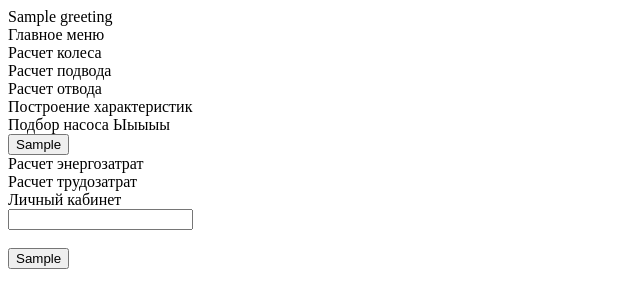
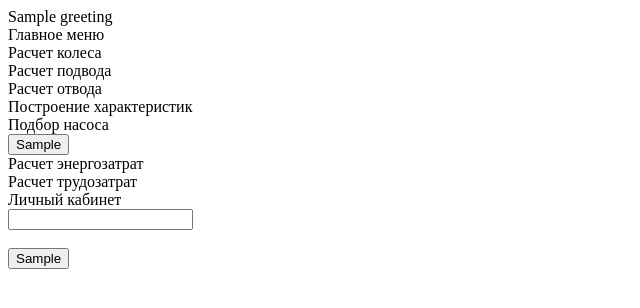
Before and after one commit to DovitosMan/Nasos_Master, a Django app: template Master/templates/home.html in a window 1280 px wide. Shown: the top 308 px of the page, without its empty margins (0-640 px from the left). Run offline with Django 5.2, Linux system fonts and the light colour scheme; the template is opened without the code that fills it: most values are stand-ins (such as "Sample title", 1, 10 or a date in 2020).

Commit message:
Убрал ЫЫЫЫЫ из home.html
я исправил косяк Димы

```diff
--- a/Master/templates/home.html
+++ b/Master/templates/home.html
@@ -12,7 +12,7 @@
         <div class="Inlet calc"> Расчет подвода</div>
         <div class="Outlet calc"> Расчет отвода</div>
         <div class="Plotting">Построение характеристик</div>
-        <div class="Selection pump">Подбор насоса Ыыыыы</div>
+        <div class="Selection pump">Подбор насоса</div>
         <form action="{% url 'pump_selection' %}">
             <input type="submit" value="{{ button2 }}">
         </form>
```
